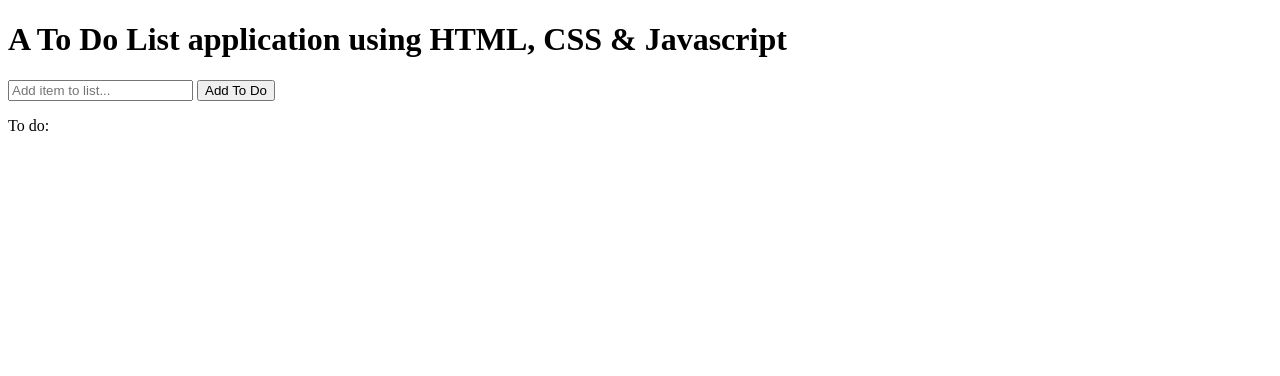
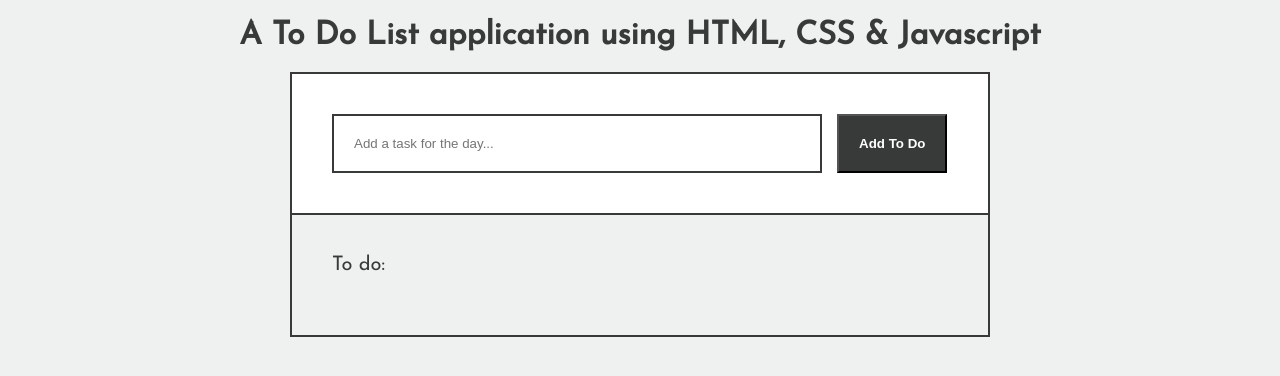
Before and after one commit to ssaba123/todo, a plain HTML site: page index.html in a window 1280 px wide. Drawn offline with Linux system fonts and the light colour scheme.

Commit message:
Add styling

```diff
--- a/app.js
+++ b/app.js
@@ -1,6 +1,6 @@
 const list = document.querySelector('.list-wrapper');
 const toDoBtn = document.querySelector('.todo-btn');
-const toDo = document.querySelector('.todo');
+const toDo = document.querySelector('.todo-input');
 
 toDoBtn.addEventListener('click', addToDo);
 toDo.addEventListener('change', newToDo)
@@ -11,6 +11,7 @@ toDo.textContent = e.target.value
 
 function addToDo(){
     const newItem = document.createElement('li');
+    newItem.classList.add('task');
     newItem.textContent = toDo.textContent;
     list.appendChild(newItem);
     toDo.textContent = '';
--- a/index.html
+++ b/index.html
@@ -6,22 +6,23 @@
     <meta name="viewport" content="width=device-width, initial-scale=1.0">
     <title>To Do List</title>
     <script src="app.js" defer></script>
+    <link rel="preconnect" href="https://fonts.googleapis.com">
+<link rel="preconnect" href="https://fonts.gstatic.com" crossorigin>
+<link href="https://fonts.googleapis.com/css2?family=Josefin+Sans&display=swap" rel="stylesheet">
+    <link rel="stylesheet" href="style.css">
 </head>
 <body>
 
-    <h1 class="heading">A To Do List application using HTML, CSS & Javascript</h1>
+    <h1 class="heading"> A To Do List application using HTML, CSS & Javascript </h1>
 
     <div class="app">
         <div class="inputs">
-        <input class="todo" type="text" placeholder="Add item to list...">
-        <button class="todo-btn">Add To Do</button>
+        <input class="todo-input" type="text" placeholder="Add a task for the day...">
+        <input type="submit" value="Add To Do" class="todo-btn">
         </div>
         <div class="todos">
-            <p>To do:</p>
-            <ul class="list-wrapper">
-
-         </ul>
-
+            <p class="todo-heading">To do:</p>
+            <ul class="list-wrapper"></ul>
         </div>
     </div>
 
--- a/style.css
+++ b/style.css
@@ -0,0 +1,70 @@
+*{
+    margin:0;
+    padding:0;
+    box-sizing: border-box;
+}
+
+button,
+a {
+    color:inherit;
+    background-color: inherit;
+    border:none;
+}
+
+body{
+    background-color: #EFF1F1;
+    color:#383939;
+    font-family: 'Josefin Sans', sans-serif;
+}
+
+.app{
+    border:2px solid #383939;
+    width:700px;
+
+    margin:0 auto;
+}
+
+.heading{
+    font-family: 'Josefin Sans', sans-serif;
+    padding:20px;
+    text-align: center;
+}
+
+.inputs{
+    background-color: white;
+    padding:40px;
+    border-bottom:2px solid #383939
+}
+
+.todo-input{
+    padding:20px;
+    margin-right:10px;
+    width:490px;
+    border:2px solid #383939
+}
+
+.todo-btn{
+    background-color:#383939;
+    color:white;
+    padding:20px;
+    font-weight: bold;
+}
+
+.todos{
+    padding:40px;
+}
+
+.todo-heading{
+    font-size:20px;
+    padding-bottom:20px;
+}
+
+.task{
+    padding:10px;
+    list-style-type: none;
+}
+
+.task:nth-of-type(odd){
+    background-color: #383939;
+    color:white;
+}
```
